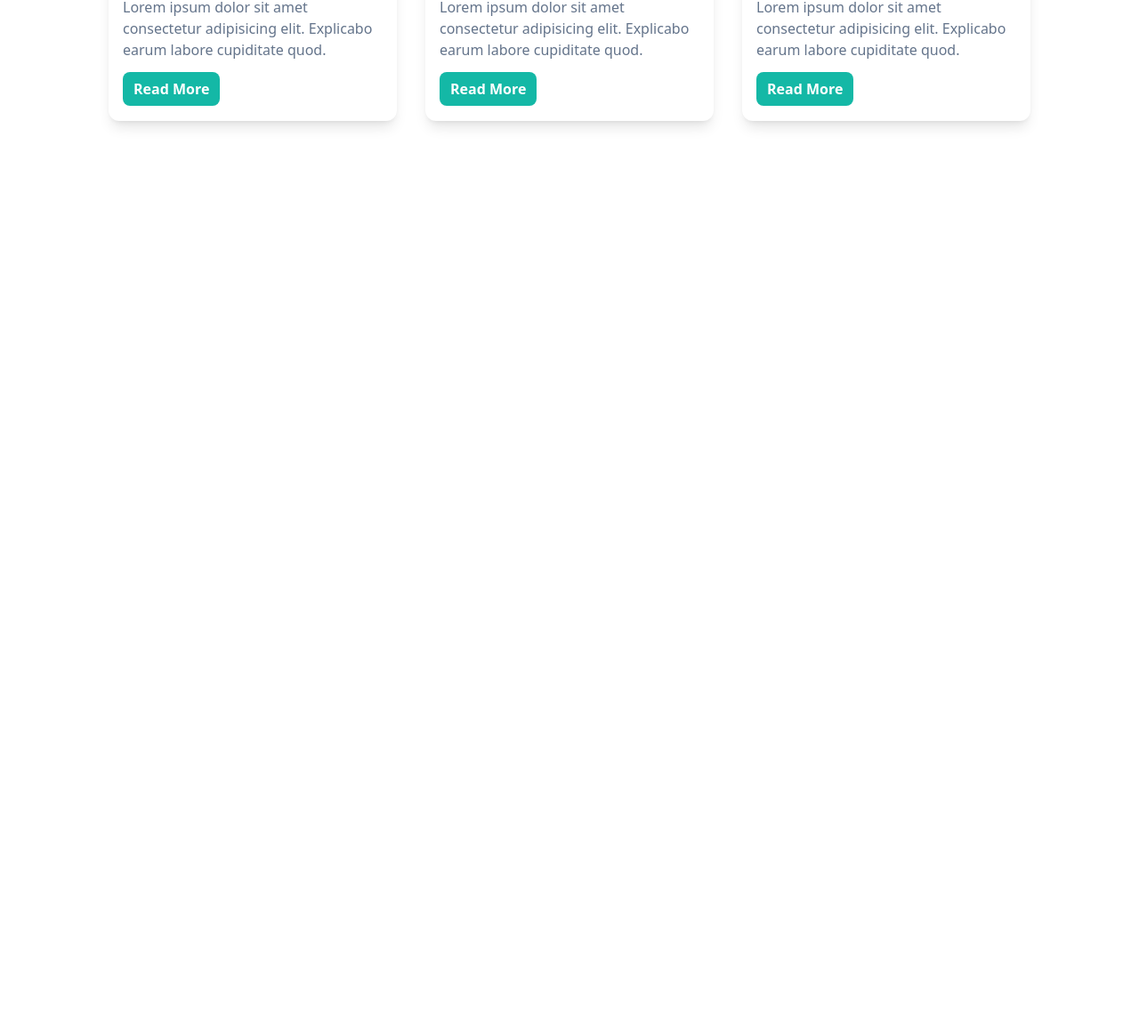
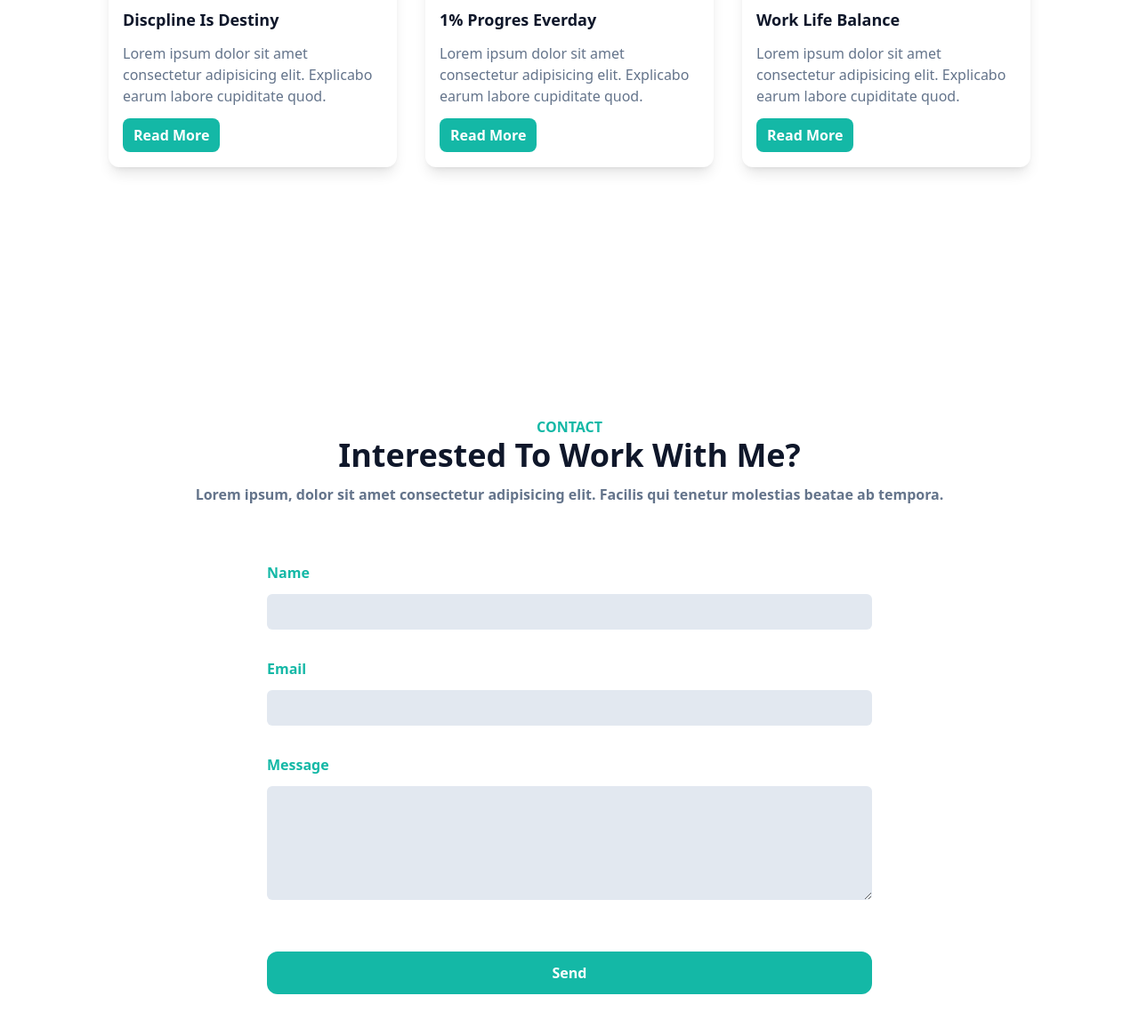
Before and after one commit to rustiandacodes/portfolio-w-tailwindcss, a website: page src/index.html in a window 1280 px wide. Shown: the part 3571-4727 px from the top of the page at 89% size. Before the commit the page ends 3875 px from the top, so only its background shows below. Drawn offline with Linux system fonts and the light colour scheme.

Commit message:
added contact section

```diff
--- a/src/index.html
+++ b/src/index.html
@@ -193,10 +193,12 @@
     <!-- Clients section start -->
     <section id="clients" class="pt-32 pb-32 bg-slate-900">
       <div class="container">
-        <div class="w-full px-4 text-center">
-          <h4  class="uppercase text-primary font-bold">clients</h4>
-          <h2 class=" font-bold text-2xl text-white lg:text-4xl ">Who Worked Together With Me?</h2>
-          <p class="text-base font-semibold text-secondary my-3">Lorem ipsum, dolor sit amet consectetur adipisicing elit. Facilis qui tenetur molestias beatae ab tempora.</p>
+        <div class="w-full px-4">
+          <div class="max-w-full mx-auto text-center mb-16">
+            <h4  class="uppercase text-primary font-bold">clients</h4>
+            <h2 class=" font-bold text-2xl text-white lg:text-4xl ">Who Worked Together With Me?</h2>
+            <p class="text-base font-semibold text-secondary my-3">Lorem ipsum, dolor sit amet consectetur adipisicing elit. Facilis qui tenetur molestias beatae ab tempora.</p>
+          </div>
         </div>
         <div class="w-full px-4">
           <div class="flex flex-wrap  items-center  justify-center">
@@ -297,6 +299,37 @@
     </section>
     <!-- Blogs Section First -->
 
+    <!-- Contact Section First -->
+    <section id="contact" class="pt-28 pb-28">
+      <div class="container">
+        <div class="w-full px-4">
+          <div class="max-w-full mx-auto text-center mb-16">
+            <h4  class="uppercase text-primary font-bold">Contact</h4>
+            <h2 class=" font-bold text-2xl text-dark lg:text-4xl ">Interested To Work With Me?</h2>
+            <p class="text-base font-semibold text-secondary my-3">Lorem ipsum, dolor sit amet consectetur adipisicing elit. Facilis qui tenetur molestias beatae ab tempora.</p>
+          </div>
+        </div>
+          <div class="w-full lg:w-2/3 mx-auto">
+            <div class="w-full px-4 mb-8">
+              <label for="name" class="text-base text-primary font-bold">Name</label>
+              <input type="text" id="name" class="w-full bg-slate-200 text-dark text-base p-2 rounded-md focus:outline-none focus:outline-primary mt-3">
+            </div>
+            <div class="w-full px-4 mb-8">
+              <label for="email" class="text-base text-primary font-bold">Email</label>
+              <input type="email" id="email" class="w-full bg-slate-200 text-dark text-base p-2 rounded-md focus:outline-none focus:outline-primary mt-3">
+            </div>
+            <div class="w-full px-4 mb-8">
+              <label for="message" class="text-base text-primary font-bold">Message</label>
+              <textarea type="text" id="message" class="w-full bg-slate-200 text-dark text-base p-2 rounded-md focus:outline-none focus:outline-primary mt-3 mb-5 h-32 "></textarea>
+            </div>
+            <div class="w-full px-4">
+              <button class="py-3 px-8 bg-primary text-white font-bold w-full rounded-xl hover:opacity-80 hover:shadow-lg transition duration-500">Send</button>
+            </div>
+        </div>
+      </div>
+    </section>
+    <!-- Contact Section End -->
+
     <script src="/dist/js/script.js"></script>
   </body>
 </html>
```
Also changed, not shown: dist/output.css.
